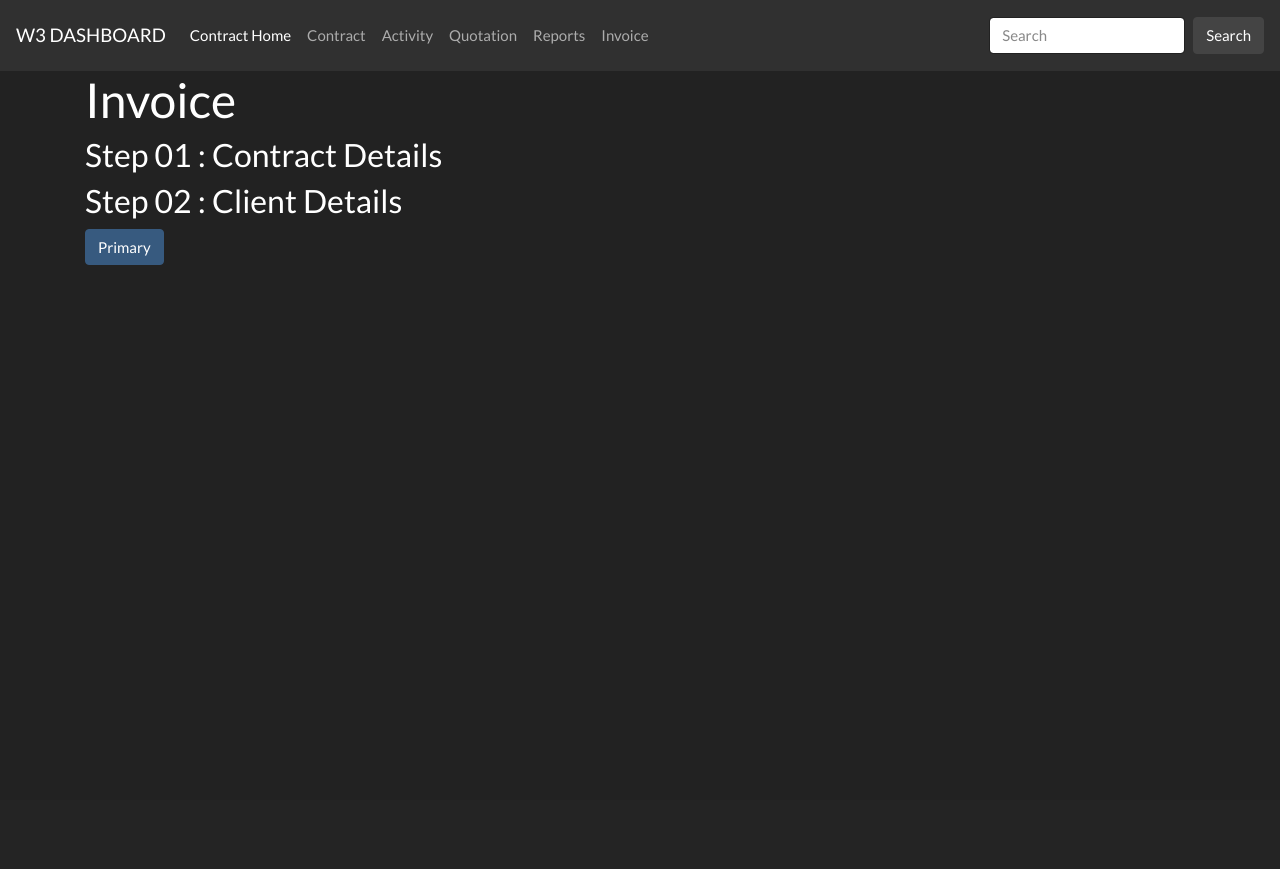
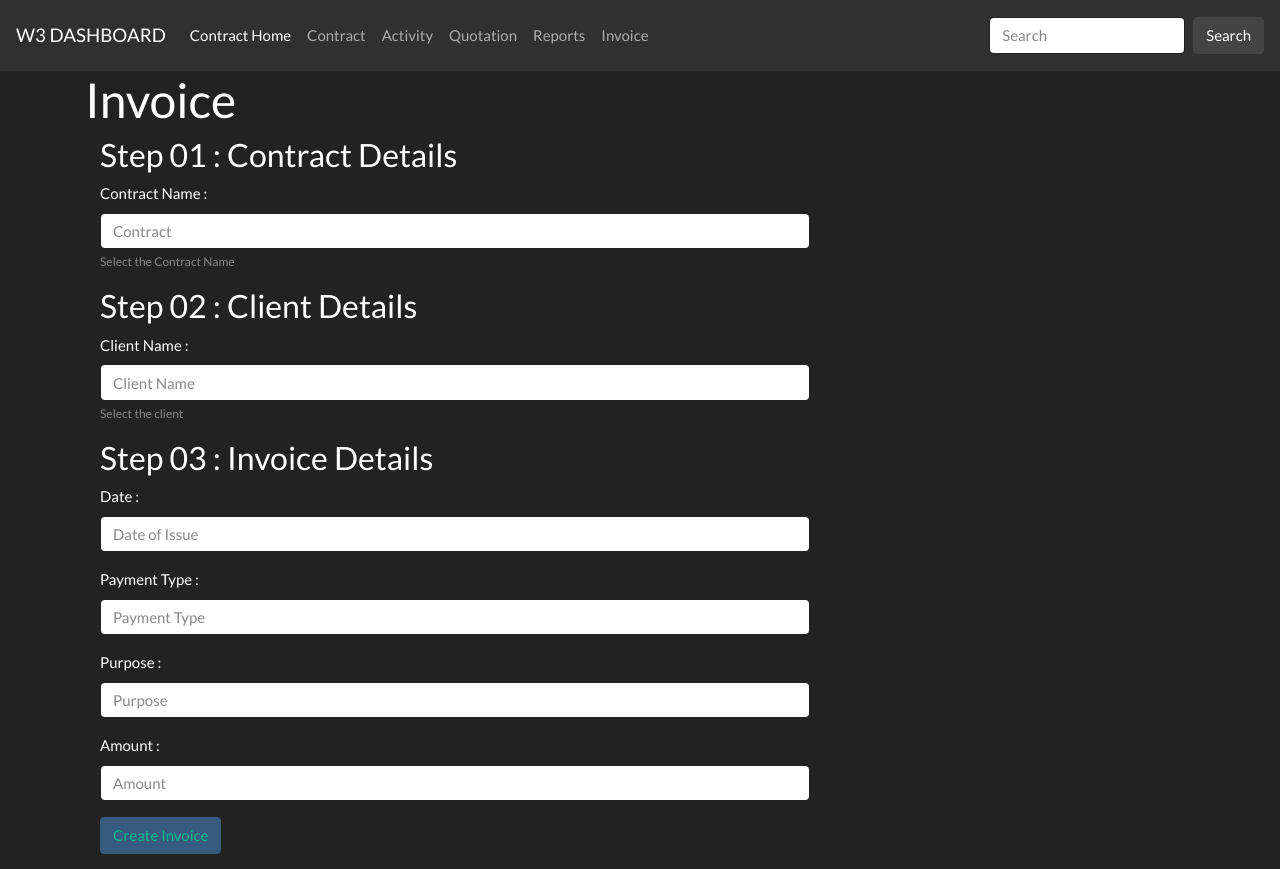
Before and after one commit to Group-48-W3/W3, a PHP site: page /view/contract/invoiceAdd.php in a window 1280 px wide. Before the commit the page ends 265 px from the top, so only its background shows below. Run offline with PHP 8.4, Linux system fonts and the light colour scheme.

Commit message:
Contract UI finalise Part 2

```diff
--- a/view/contract/contractHome.php
+++ b/view/contract/contractHome.php
@@ -46,7 +46,7 @@
       <!-- <div class="card-header">Header</div> -->
       <div class="card-body">
         <h1 id="value" class="card-title">0</h1>
-        <p class="card-text">OnGoing</p>
+        <p class="card-text">Invoices</p>
       </div>
     </div>
     </div>
--- a/view/contract/invoiceAdd.php
+++ b/view/contract/invoiceAdd.php
@@ -2,9 +2,49 @@
 
 <div class="container">
 <h1>Invoice</h1>
-<h3>Step 01 : Contract Details</h3>
-<h3>Step 02 : Client Details</h3>
-<button type="button" class="btn btn-primary">Primary</button>
+<div class="container">
+<div class="row">
+<div class="col-8">
+<!-- Form Starts -->
+<form method="post" action="./../../controller/contract/contractController.php">
+        <h3>Step 01 : Contract Details</h3>
+        <div class="form-group">
+          <label for="exampleInputEmail1">Contract Name : </label>
+          <input type="text" class="form-control" id="" aria-describedby="emailHelp" placeholder="Contract" name="c_id">
+          <small id="" class="form-text text-muted">Select the Contract Name</small>
+        </div>
+        <h3>Step 02 : Client Details</h3>
+        <div class="form-group">
+          <label for="exampleInputEmail1">Client Name : </label>
+          <input type="text" class="form-control" id="" aria-describedby="emailHelp" placeholder="Client Name" name="">
+          <small id="" class="form-text text-muted">Select the client</small>
+        </div>
+        <h3>Step 03 : Invoice Details</h3>
+        <div class="form-group">
+          <label for="exampleInputEmail1">Date : </label>
+          <input type="text" class="form-control" id="" aria-describedby="emailHelp" placeholder="Date of Issue" name="c_id">
+
+        </div>
+        <div class="form-group">
+          <label for="exampleInputPassword1">Payment Type :</label>
+          <input type="text" class="form-control" id="" placeholder="Payment Type" name="start_date">
+        </div>
+        <div class="form-group">
+          <label for="exampleInputEmail1">Purpose : </label>
+          <input type="text" class="form-control" id="" aria-describedby="emailHelp" placeholder="Purpose" name="end_date">
+        </div>
+        <div class="form-group">
+          <label for="exampleInputEmail1">Amount : </label>
+          <input type="text" class="form-control" id="" aria-describedby="emailHelp" placeholder="Amount" name="end_date">
+        </div>
+
+        <button type="submit" class="btn btn-primary"><a href="./invoicePrint.php">Create Invoice</a></button>
+</form>
+<!-- Form Ends -->
+</div>
+</div>
+</div>
+
 </div>
 </body>
 </html>
```
Also changed, not shown: view/contract/invoicePrint.php (added, +9 -0 lines), view/contract/reportAdd.php (+26 -0 lines), assets/img/invoice.png (added).
